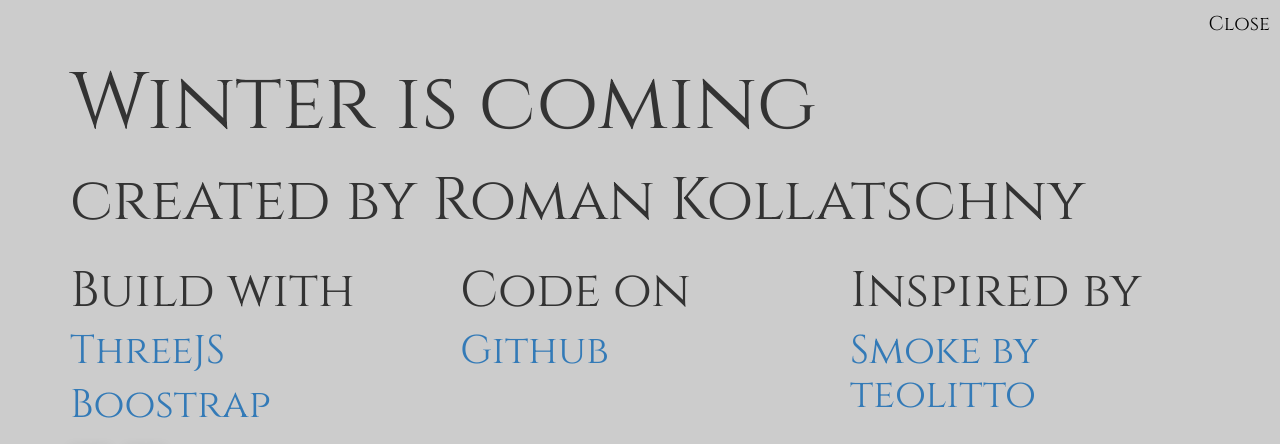
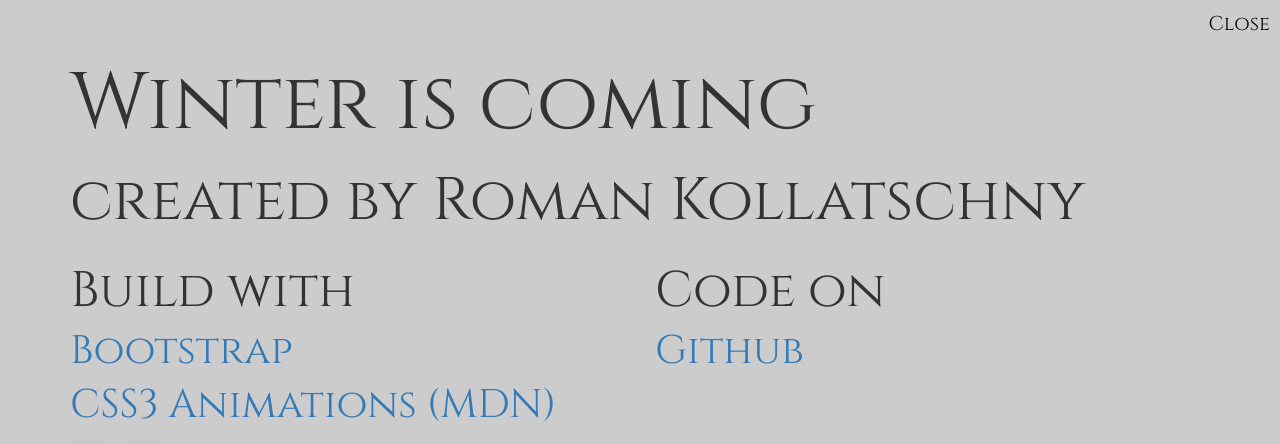
Before and after one commit to RomanKol/winteriscoming_css, a website: page app/index.html in a window 1280 px wide. Both pictures are taken after a click on the button "Info". Shown: the top 444 px of the page. Drawn offline with nearby package versions, Linux system fonts and the light colour scheme; files that its build step writes are made by us from their sources.

Commit message:
Updated Infobox
removed links to threejs, inspired
added link to css3 animations

```diff
--- a/app/index.html
+++ b/app/index.html
@@ -100,29 +100,23 @@
 
       <div class="row">
 
-        <div class="col-sm-4">
+        <div class="col-sm-6">
           <h3>Build with</h3>
-          <a href="http://threejs.org/">
-            <h4>ThreeJS</h4>
+          <a href="http://getbootstrap.com/" target="_blank">
+            <h4>Bootstrap</h4>
           </a>
-          <a href="">
-            <h4>Boostrap</h4>
+          <a href="https://developer.mozilla.org/de/docs/Web/CSS/animation" target="_blank">
+            <h4>CSS3 Animations (MDN)</h4>
           </a>
         </div>
 
-        <div class="col-sm-4">
+        <div class="col-sm-6">
           <h3>Code on</h3>
-          <a href="https://github.com/romankol/winteriscoming/">
+          <a href="https://github.com/romankol/winteriscoming-css/">
             <h4>Github</h4>
           </a>
         </div>
 
-        <div class="col-sm-4">
-          <h3>Inspired by</h3>
-          <a href="http://codepen.io/teolitto/pen/KwOVvL">
-            <h4>Smoke by teolitto</h4>
-          </a>
-        </div>
       </div>
 
       <div class="row">
```
